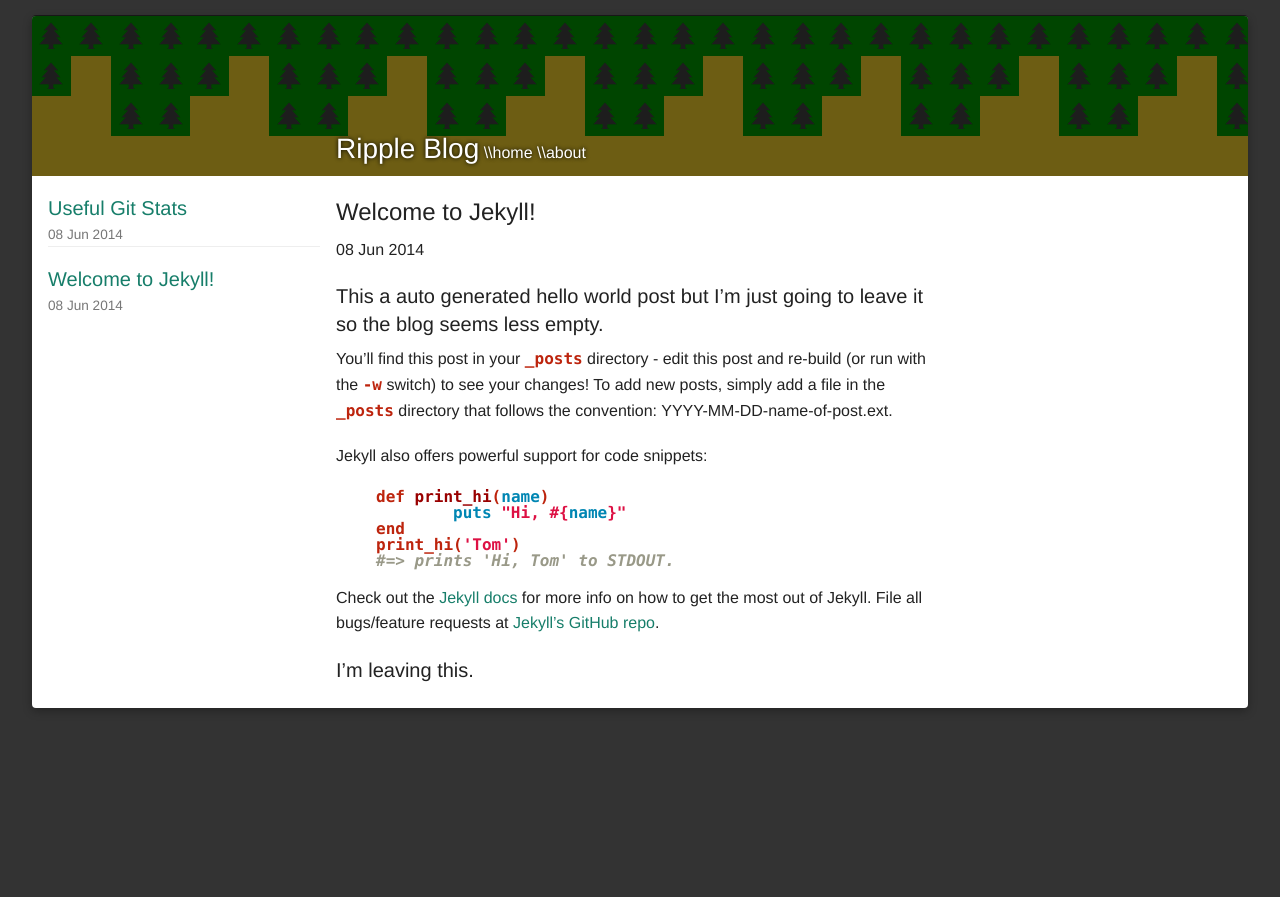
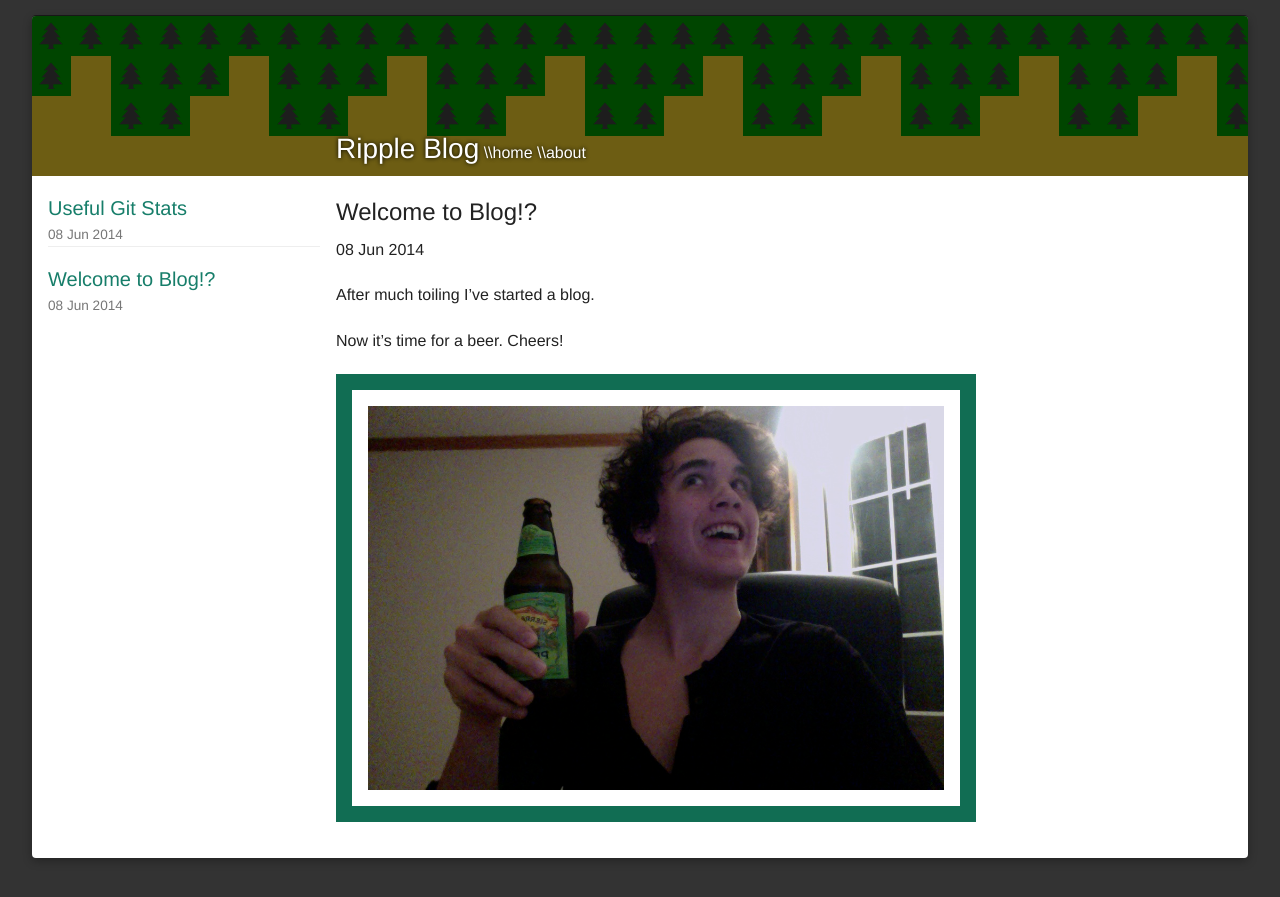
Before and after one commit to trash/trash.github.io, a Jekyll site: the page built from _posts/2014-06-08-welcome-to-jekyll.markdown, in a window 1280 px wide. Shown: the top 897 px of the page. Built offline with Jekyll 4.4.1, drawn with Linux system fonts in a browser that asks for light colours; Markdown is read by kramdown in place of the engine named in the settings.

Commit message:
Added a starter blog post

```diff
--- a/_posts/2014-06-08-welcome-to-jekyll.markdown
+++ b/_posts/2014-06-08-welcome-to-jekyll.markdown
@@ -1,28 +1,12 @@
 ---
 layout: post
-title:  "Welcome to Jekyll!"
+title:  "Welcome to Blog!?"
 date:   2014-06-08 13:41:56
-categories: jekyll update
+categories: hello world blorg
 ---
 
-### This a auto generated hello world post but I'm just going to leave it so the blog seems less empty.
+After much toiling I've started a blog.
 
-You'll find this post in your `_posts` directory - edit this post and re-build (or run with the `-w` switch) to see your changes!
-To add new posts, simply add a file in the `_posts` directory that follows the convention: YYYY-MM-DD-name-of-post.ext.
+Now it's time for a beer. Cheers!
 
-Jekyll also offers powerful support for code snippets:
-
-{% highlight ruby %}
-def print_hi(name)
-	puts "Hi, #{name}"
-end
-print_hi('Tom')
-#=> prints 'Hi, Tom' to STDOUT.
-{% endhighlight %}
-
-Check out the [Jekyll docs][jekyll] for more info on how to get the most out of Jekyll. File all bugs/feature requests at [Jekyll's GitHub repo][jekyll-gh].
-
-[jekyll-gh]: https://github.com/mojombo/jekyll
-[jekyll]:    http://jekyllrb.com
-
-### I'm leaving this.
+<img class="not-even-baked"  src="{{ site.baseurl }}/img/sohigh1.png">
--- a/scss/_main.scss
+++ b/scss/_main.scss
@@ -126,6 +126,12 @@
 	}
 }
 
+.not-even-baked {
+	border: 1em solid #116D53;
+	padding: 1em;
+	max-width: 40em;
+}
+
 .me {
 	width: 25%;
 	padding-right: 1em;
```
Also changed, not shown: _posts/garbage2014-06-08-welcome-to-jekyll.markdown (added, +28 -0 lines), css/app.css, img/sohigh1.png (added).
